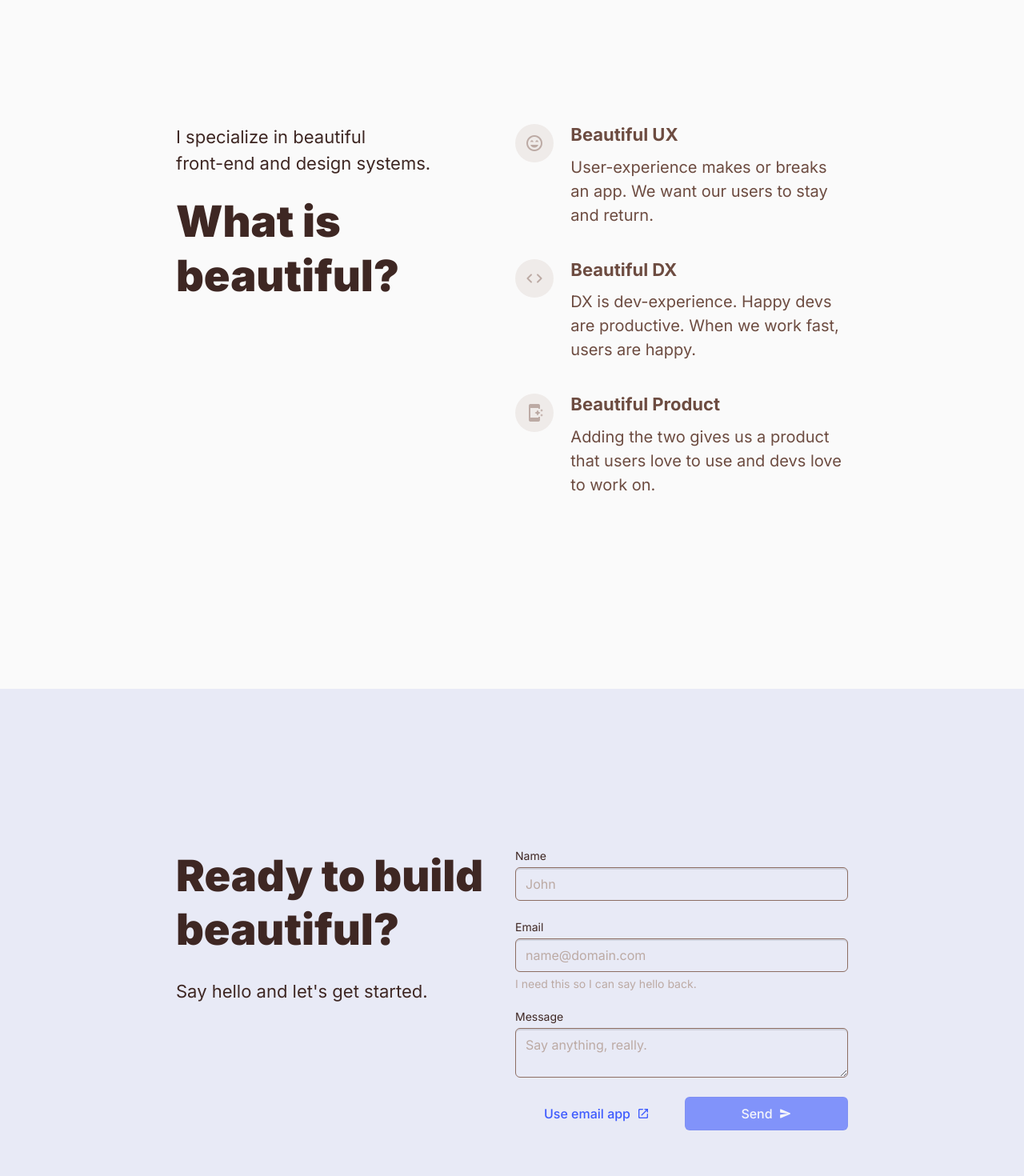
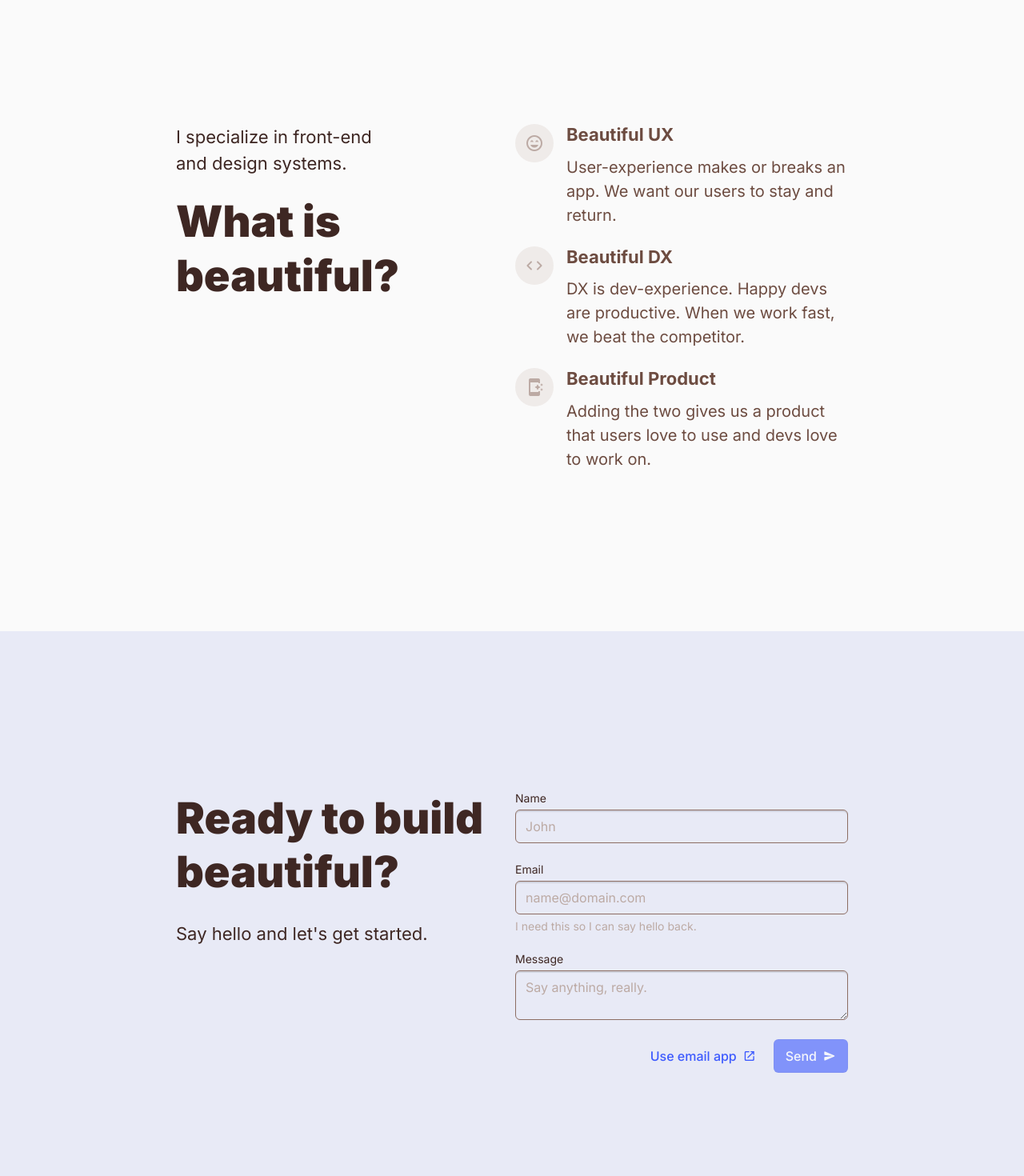
Before and after one commit to joeltumambo/joeltumambo.com, a Next.js app: page / in a window 1280 px wide. Shown: the part 880-2350 px from the top of the page at 80% size. Built offline with nearby package versions, Linux system fonts and the light colour scheme.

Commit message:
Fix landing page buttons layout

```diff
--- a/components/ContactForm.tsx
+++ b/components/ContactForm.tsx
@@ -46,7 +46,6 @@ export const ContactForm = () => {
       style={{
         display: "grid",
         gap: "24px",
-        flex: 1,
       }}
       onSubmit={(e) => {
         e.preventDefault();
@@ -79,8 +78,8 @@ export const ContactForm = () => {
         multiline
         disabled={loading || success}
       />
-      <Grid container>
-        <Grid item xs={6}>
+      <Grid container placeContent="flex-end">
+        <Grid item xs={6} sm={false}>
           <Button
             iconTrailing="launch"
             href={`mailto:${
@@ -92,7 +91,7 @@ export const ContactForm = () => {
             Use email app
           </Button>
         </Grid>
-        <Grid item xs={6}>
+        <Grid item xs={6} sm={false}>
           <Button
             filled
             iconTrailing={"send"}
--- a/page-components/BeautySection.tsx
+++ b/page-components/BeautySection.tsx
@@ -9,15 +9,16 @@ interface StatementProps {
 }
 
 const Statement: React.FC<StatementProps> = ({ icon, title, body }) => (
-  <Grid container spacing={0}>
-    <Grid item xs={2}>
+  <Grid container spacing={2}>
+    <Grid item xs={false}>
       <div
         style={{
           fontSize: "24px",
           background: "#efebe9",
           color: "#bcaaa4",
-          display: "grid",
+          display: "flex",
           placeItems: "center",
+          placeContent: "center",
           borderRadius: "48px",
           height: "48px",
           width: "48px",
@@ -26,7 +27,7 @@ const Statement: React.FC<StatementProps> = ({ icon, title, body }) => (
         <span className="material-icons-round">{icon}</span>
       </div>
     </Grid>
-    <Grid item xs={10}>
+    <Grid item xs={true}>
       <Typography
         component="h3"
         size={{
@@ -35,7 +36,6 @@ const Statement: React.FC<StatementProps> = ({ icon, title, body }) => (
           md: 3,
         }}
         weight={700}
-        whiteSpace="pre"
         color="#6d4c41"
         gutter={0.5}
       >
@@ -49,7 +49,7 @@ const Statement: React.FC<StatementProps> = ({ icon, title, body }) => (
           md: 2,
         }}
         lineHeight={2}
-        gutter={2}
+        gutter={0}
         color="#6d4c41"
       >
         {body}
@@ -67,7 +67,7 @@ const statements: StatementProps[] = [
   {
     icon: "code",
     title: "Beautiful DX",
-    body: "DX is dev-experience. Happy devs are productive. When we work fast, users are happy.",
+    body: "DX is dev-experience. Happy devs are productive. When we work fast, we beat the competitor.",
   },
   {
     icon: "app_shortcut",
@@ -90,7 +90,7 @@ const BeautySection = () => (
         lineHeight={2}
         align={{ xs: "center", sm: "left" }}
       >
-        {`I specialize in beautiful\nfront-end and design systems.`}
+        {`I specialize in front-end\nand design systems.`}
       </Typography>
       <Typography
         component="h2"
@@ -110,9 +110,13 @@ const BeautySection = () => (
       </Typography>
     </Grid>
     <Grid item md={6}>
-      {statements.map((statement) => (
-        <Statement key={statement.title} {...statement} />
-      ))}
+      <Grid container spacing={3}>
+        {statements.map((statement) => (
+          <Grid item key={statement.title}>
+            <Statement {...statement} />
+          </Grid>
+        ))}
+      </Grid>
     </Grid>
   </Grid>
 );
--- a/page-components/HeroSection.tsx
+++ b/page-components/HeroSection.tsx
@@ -33,7 +33,7 @@ const HeroSection = () => (
         {`I help people build\nbeautiful apps with\nbeautiful code.`}
       </Typography>
       <Grid container>
-        <Grid item xs={6}>
+        <Grid item xs={6} sm={false}>
           <Button
             filled
             iconTrailing="waving_hand"
@@ -43,7 +43,7 @@ const HeroSection = () => (
             Say hello!
           </Button>
         </Grid>
-        <Grid item xs={6}>
+        <Grid item xs={6} sm={false}>
           <Button iconTrailing="arrow_forward" size="large" href="#learn">
             Learn more
           </Button>
--- a/pages/index.tsx
+++ b/pages/index.tsx
@@ -1,10 +1,6 @@
 import type { NextPage } from "next";
 import Head from "next/head";
-import Button from "../components/Button";
-import ContactForm from "../components/ContactForm";
-import Typography from "../components/Typography";
 import Footer from "../components/Footer";
-import Grid from "../components/Grid";
 import ContactSection from "../page-components/ContactSection";
 import HeroSection from "../page-components/HeroSection";
 import ReceiptsSection from "../page-components/ReceiptsSection";
```
